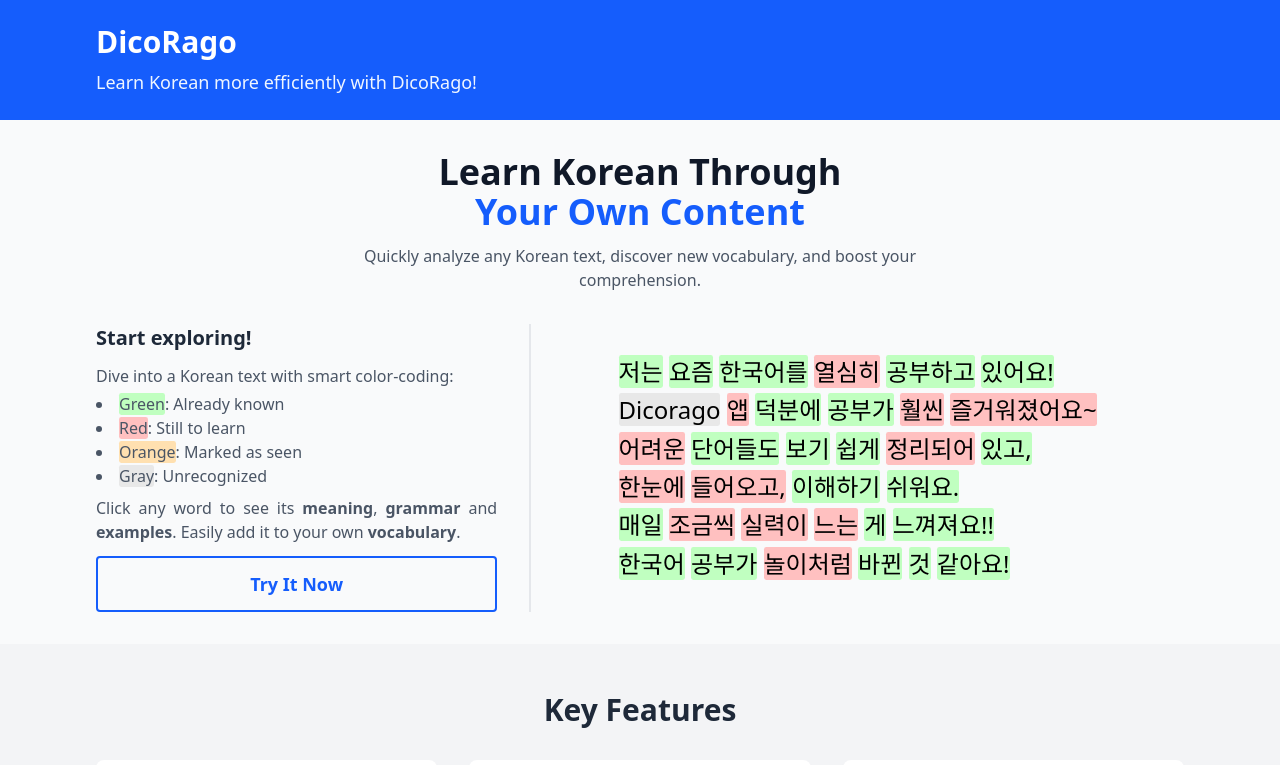
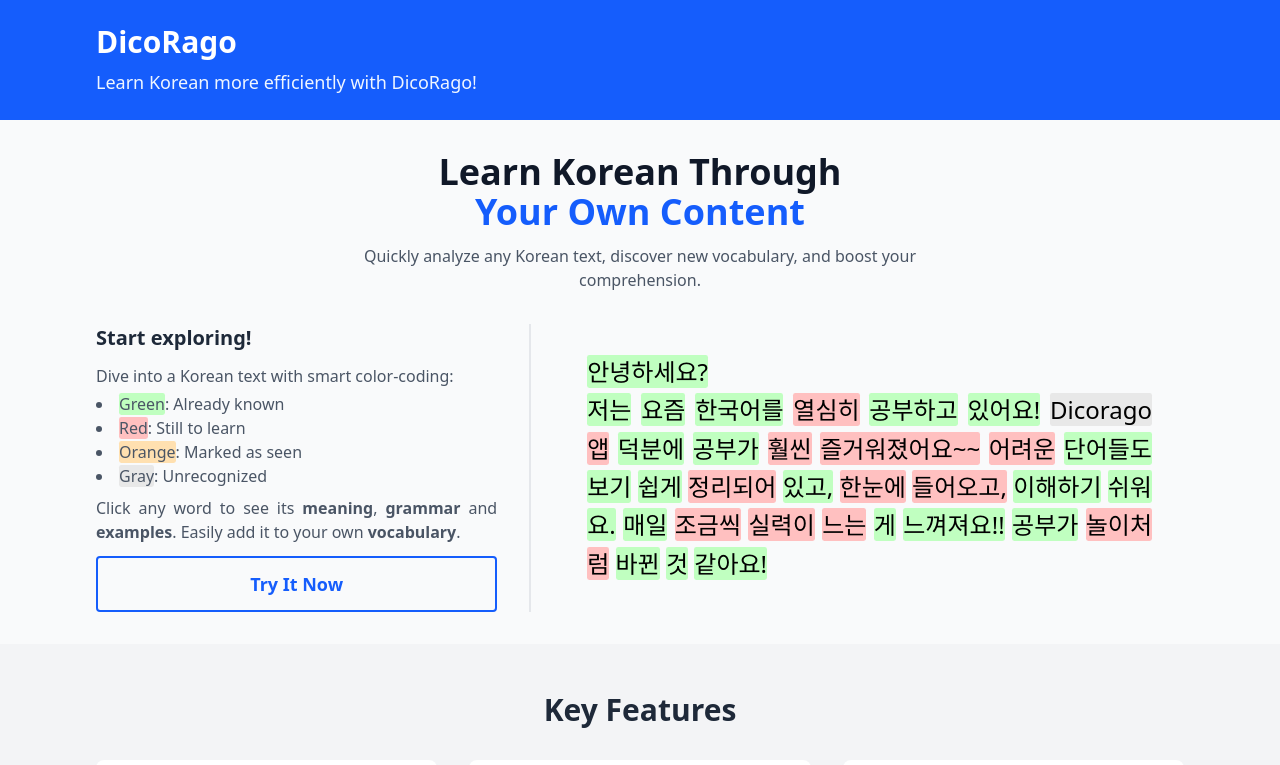
Before and after one commit to Agnoctopus/DicoRago, a Vue app in the folder frontend/: page / in a window 1280 px wide. Shown: the top 765 px of the page. Built offline with nearby package versions, Linux system fonts and the light colour scheme.

Commit message:
frontend: Fix text format

```diff
--- a/frontend/src/components/home/HeroSection.vue
+++ b/frontend/src/components/home/HeroSection.vue
@@ -81,7 +81,7 @@
         </div>
 
         <!-- Colonne de démo (60% sur desktop) -->
-        <div class="lg:w-3/5 py-4 flex items-center justify-center">
+        <div class="lg:w-3/5 lg:pr-6 lg:pl-12 py-4 flex items-center justify-center">
           <DemoAnalyzedText
             :units="units"
             :text="text"
--- a/frontend/src/data/sample.ts
+++ b/frontend/src/data/sample.ts
@@ -1,13 +1,10 @@
 export const sampleData = {
   text: `
-저는 요즘 한국어를 열심히 공부하고 있어요!
-Dicorago 앱 덕분에 공부가 훨씬 즐거워졌어요~
-어려운 단어들도 보기 쉽게 정리되어 있고,
-한눈에 들어오고, 이해하기 쉬워요.
-매일 조금씩 실력이 느는 게 느껴져요!!
-한국어 공부가 놀이처럼 바뀐 것 같아요!
+안녕하세요?
+저는 요즘 한국어를 열심히 공부하고 있어요! Dicorago 앱 덕분에 공부가 훨씬 즐거워졌어요~~ 어려운 단어들도 보기 쉽게 정리되어 있고, 한눈에 들어오고, 이해하기 쉬워요. 매일 조금씩 실력이 느는 게 느껴져요!! 공부가 놀이처럼 바뀐 것 같아요!
   `,
   learnedVocab: [
+    '안녕',
     '요즘',
     '공부',
     '저',
@@ -25,6 +22,18 @@
     '같다',
   ],
   units: [
+    {
+      surface: '안녕하시어요?',
+      morphs: [
+        { lex: '안녕', tag: 'NNG' },
+        { lex: '하', tag: 'XSA' },
+        { lex: '시', tag: 'EP' },
+        { lex: '어요', tag: 'EF' },
+        { lex: '?', tag: 'SF' },
+      ],
+      word: '안녕하세요?',
+      vocabulary: '안녕',
+    },
     {
       surface: '저는',
       morphs: [
@@ -106,7 +115,7 @@
         { lex: '어요', tag: 'EC' },
         { lex: '~', tag: 'SO' },
       ],
-      word: '즐거워졌어요~',
+      word: '즐거워졌어요~~',
       vocabulary: '즐겁다',
     },
     {
@@ -255,12 +264,6 @@
       vocabulary: '느끼다',
     },
     {
-      surface: '한국어',
-      morphs: [{ lex: '한국어', tag: 'NNP' }],
-      word: '한국어',
-      vocabulary: '한국어',
-    },
-    {
       surface: '공부가',
       morphs: [
         { lex: '공부', tag: 'NNG' },
@@ -300,6 +303,31 @@
     },
   ],
   vocab: [
+    {
+      id: 28283,
+      written: '안녕',
+      category: 'noun',
+      senses: [
+        {
+          id: 39249,
+          translation: 'peace; good health',
+          definition: 'The state of being comfortable with no worry nor problem.',
+        },
+      ],
+    },
+    {
+      id: 28284,
+      written: '안녕',
+      category: 'Interjection',
+      senses: [
+        {
+          id: 39250,
+          translation: 'hello; hi; good-bye; bye',
+          definition:
+            'A salutation uttered when the speaker meets or parts from his/her friend or junior.',
+        },
+      ],
+    },
     {
       id: 36487,
       written: '저',
--- a/frontend/src/views/HomeView.vue
+++ b/frontend/src/views/HomeView.vue
@@ -16,7 +16,6 @@
       <HeroSection />
       <Features />
     </main>
-
     <HomeFooter />
   </div>
 </template>
```
